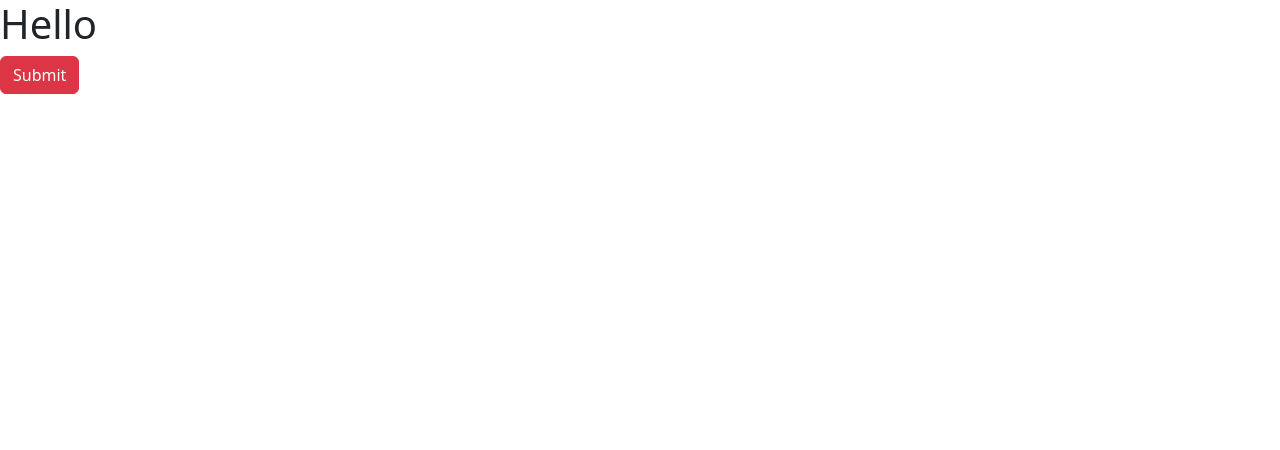
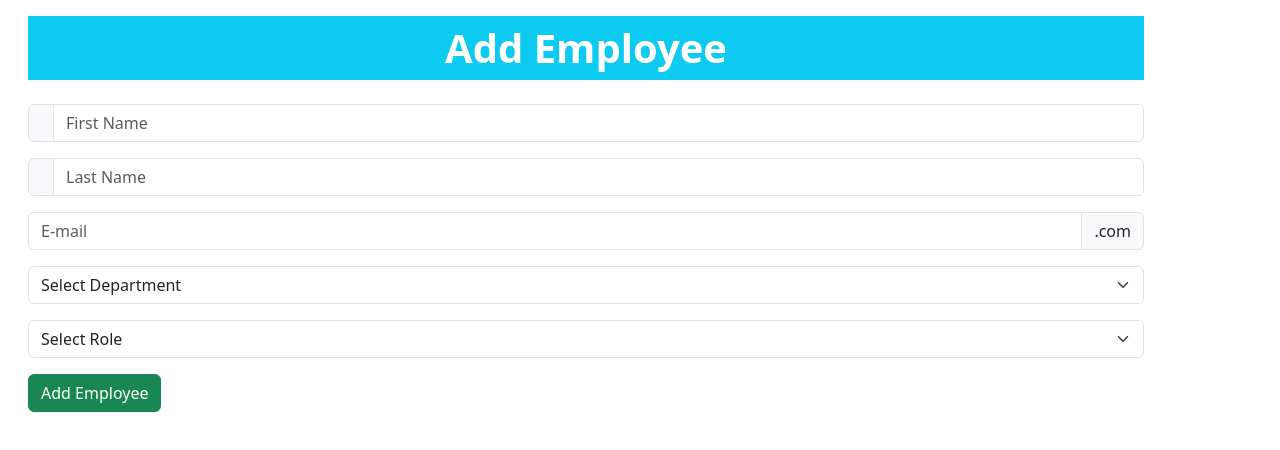
Before and after one commit to Eranga-W/Employee_Management_System-Frontend, an Angular app: page / in a window 1280 px wide. Shown: the top 450 px of the page. Built offline with nearby package versions, Linux system fonts and the light colour scheme.

Commit message:
ng model

```diff
--- a/src/app/app.component.html
+++ b/src/app/app.component.html
@@ -1,2 +1 @@
-<h1>Hello</h1>
-<input type="button" value="Submit" class="btn btn-danger ">
+<app-manage-empolyee></app-manage-empolyee>
--- a/src/app/app.component.ts
+++ b/src/app/app.component.ts
@@ -1,10 +1,11 @@
 import { Component } from '@angular/core';
 import { RouterOutlet } from '@angular/router';
+import { ManageEmpolyeeComponent } from './page/manage-empolyee/manage-empolyee.component';
 
 @Component({
   selector: 'app-root',
   standalone: true,
-  imports: [RouterOutlet],
+  imports: [RouterOutlet,ManageEmpolyeeComponent],
   templateUrl: './app.component.html',
   styleUrl: './app.component.css'
 })
--- /dev/null
+++ b/src/app/page/add-employee/add-employee.component.html
@@ -0,0 +1 @@
+<p>add-employee works!</p>
--- /dev/null
+++ b/src/app/page/manage-empolyee/manage-empolyee.component.html
@@ -0,0 +1,40 @@
+<div class="container m-3">
+    <h1 class="text-center mb-4 bg-info p-2 text-white fw-bolder ">Add Employee</h1>
+    <div class="input-group mb-3">
+        <span class="input-group-text" id="basic-addon1"></span>
+        <input type="text" class="form-control" placeholder="First Name" aria-label="First Name" [(ngModel)]="firstName"
+            aria-describedby="basic-addon1">
+    </div>
+    <div class="input-group mb-3">
+        <span class="input-group-text" id="basic-addon2"></span>
+        <input type="text" class="form-control" placeholder="Last Name" aria-label="Last Name"
+            aria-describedby="basic-addon2">
+    </div>
+
+    <div class="input-group mb-3">
+        <input type="text" class="form-control" placeholder="E-mail" aria-label="E-mail" aria-describedby="basic-addon">
+        <span class="input-group-text" id="basic-addon">.com</span>
+    </div>
+
+    <div class="input-group mb-3 ">
+        <select class="form-select" aria-label="Default select example">
+            <option selected>Select Department</option>
+            <option value="1">One</option>
+            <option value="2">Two</option>
+            <option value="3">Three</option>
+        </select>
+    </div>
+
+    <div class="input-group mb-3 ">
+        <select class="form-select" aria-label="Default select example">
+            <option selected>Select Role</option>
+            <option value="1">One</option>
+            <option value="2">Two</option>
+            <option value="3">Three</option>
+        </select>
+    </div>
+    <div>
+        <button type="button" class="btn btn-success" (click)="addEmployee()">Add Employee</button>
+    </div>
+
+</div>
--- /dev/null
+++ b/src/app/page/manage-empolyee/manage-empolyee.component.ts
@@ -0,0 +1,18 @@
+import { Component } from '@angular/core';
+import { FormsModule } from '@angular/forms';
+
+@Component({
+  selector: 'app-manage-empolyee',
+  standalone: true,
+  imports: [FormsModule],
+  templateUrl: './manage-empolyee.component.html',
+  styleUrl: './manage-empolyee.component.css'
+})
+export class ManageEmpolyeeComponent {
+
+  public firstName:string=""
+
+  addEmployee(){
+    alert(this.firstName)
+  }
+}
```
Also changed, not shown: src/app/page/add-employee/add-employee.component.ts (added, +12 -0 lines), src/app/page/add-employee/add-employee.component.css (added), src/app/page/manage-empolyee/manage-empolyee.component.css (added), 2 other files (tests, documents, lock files or other folders).
